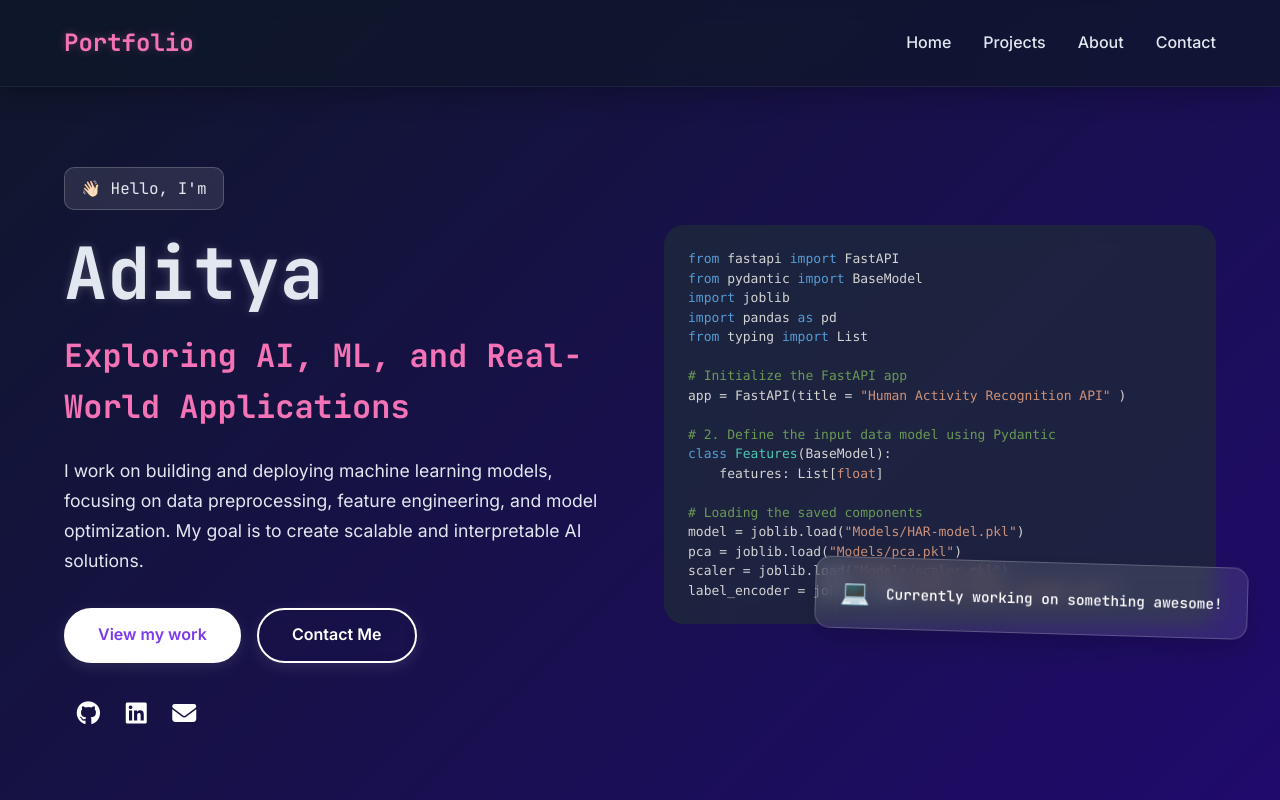
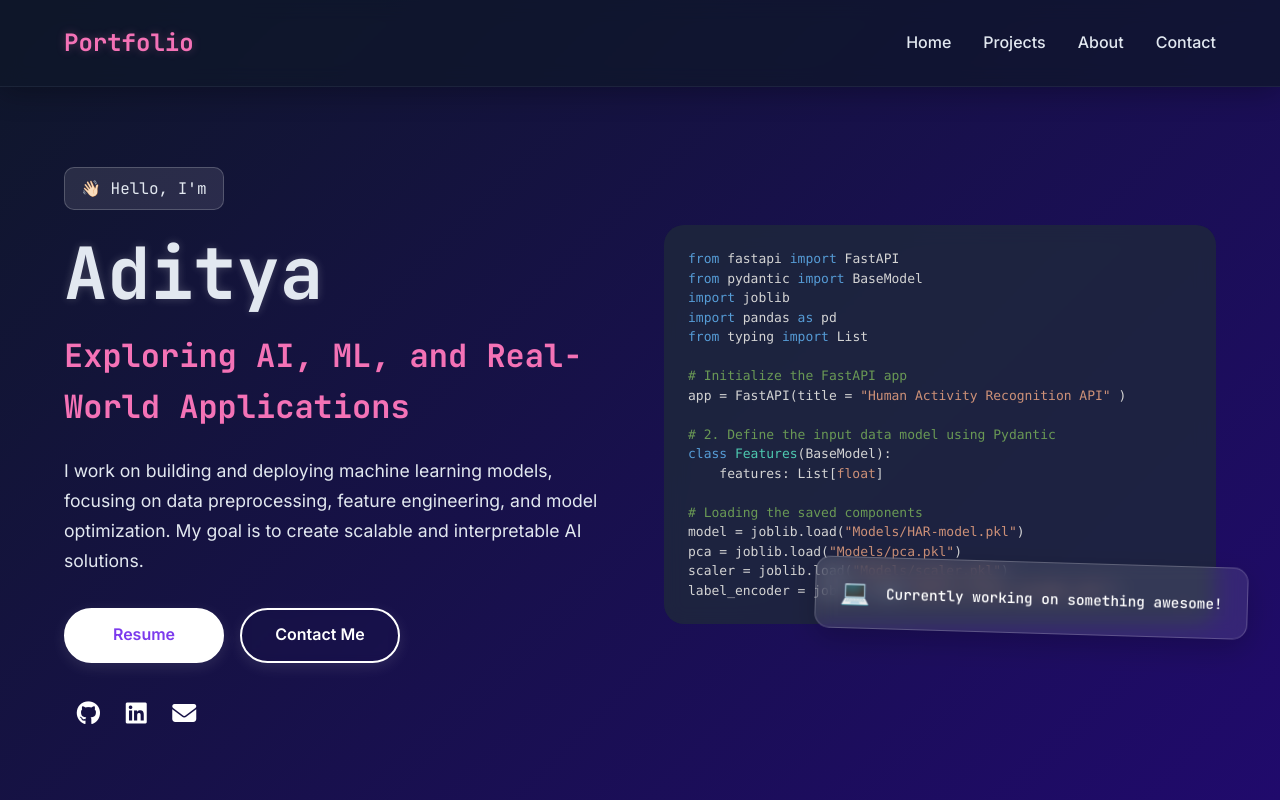
Before and after one commit to solar-node/Portfolio-react, a React (Vite) app: page / in a window 1280 px wide. Shown: the top 800 px of the page. Built offline with nearby package versions, Linux system fonts and the light colour scheme; no server answers.

Commit message:
Fixed some links and added resume

```diff
--- a/src/components/Hero.jsx
+++ b/src/components/Hero.jsx
@@ -55,12 +55,14 @@ export const Hero = () => {
 
           <motion.div className="cta-buttons" variants={staggerContainer}>
             <motion.a
-              href="#projects"
+              href="https://drive.google.com/file/d/1gLjIueLOH8wbsvLxYNrLjtD0gyVD0TTn/view?usp=sharing"
               className="cta-primary"
+              target="_blank"
+              rel="noopener noreferrer"
               whileHover={{ scale: 1.05 }}
               whileTap={{ scale: 0.95 }}
             >
-              View my work
+              Resume
             </motion.a>
 
             <motion.a
@@ -85,7 +87,7 @@ export const Hero = () => {
                     <i className="fab fa-linkedin"></i>
                 </motion.a>
 
-                <motion.a href="2023nitsgr094@nitsri.ac.in" target="_blank">
+                <motion.a href="mailto:2023nitsgr094@nitsri.ac.in" target="_blank">
                    <i className="fa-solid fa-envelope"></i>
                 </motion.a>
           </motion.div>
```
